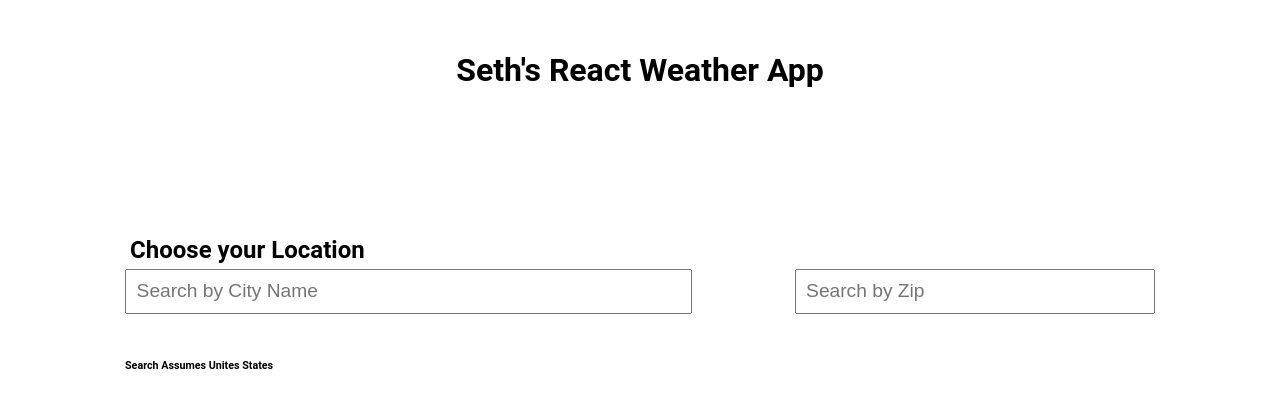
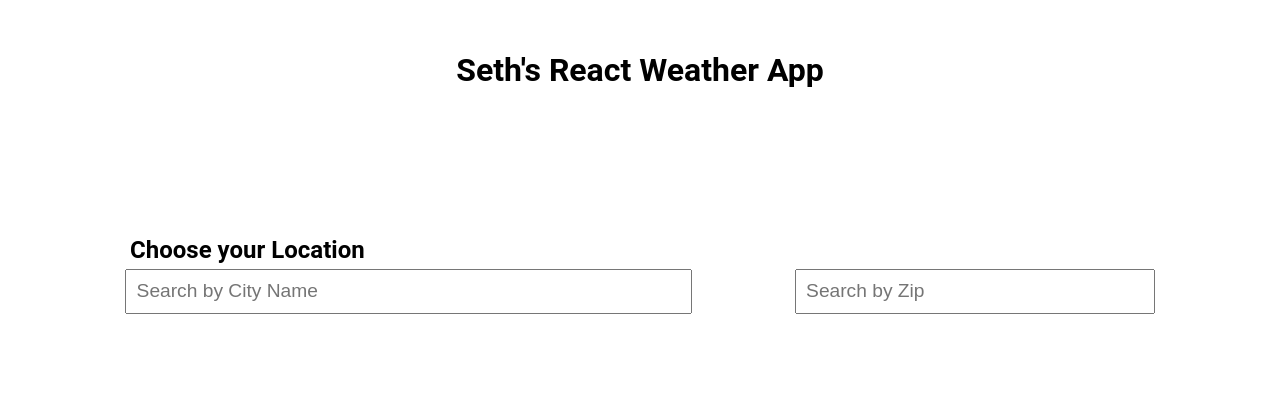
Before and after one commit to slutske22/React-Redux-Weather-App, a React (Create React App) app: page / in a window 1280 px wide. Shown: the top 408 px of the page. Built offline with nearby package versions, Linux system fonts and the light colour scheme.

Commit message:
strange behavior

```diff
--- a/src/App.js
+++ b/src/App.js
@@ -129,7 +129,6 @@ class App extends React.Component {
                 locationData,
                 readyClass: 'data-ready',
                 callerError: '',
-                showMoreLocations: true
             })
 
             console.log(app.state);
@@ -158,6 +157,7 @@ class App extends React.Component {
             callerError: false,
             dataReady: true,
             weatherData: JSON.parse(weatherData),
+            showMoreLocations: false
           })
 
       })
@@ -199,14 +199,12 @@ class App extends React.Component {
           <input name="zipValue" type="number"
           placeholder="Search by Zip" value={this.state.zipValue} onChange={this.zipHandler}
           onKeyDown={this.zipHandler} />
-          <h6>Search Assumes Unites States</h6>
         </form>
 
         <Body dataReady={this.state.dataReady} locationData={this.state.locationData}
           weatherData={this.state.weatherData}
           callerError={this.state.callerError}
           showMoreLocations={this.state.showMoreLocations} />
-
       </div>
     );
   }
```
